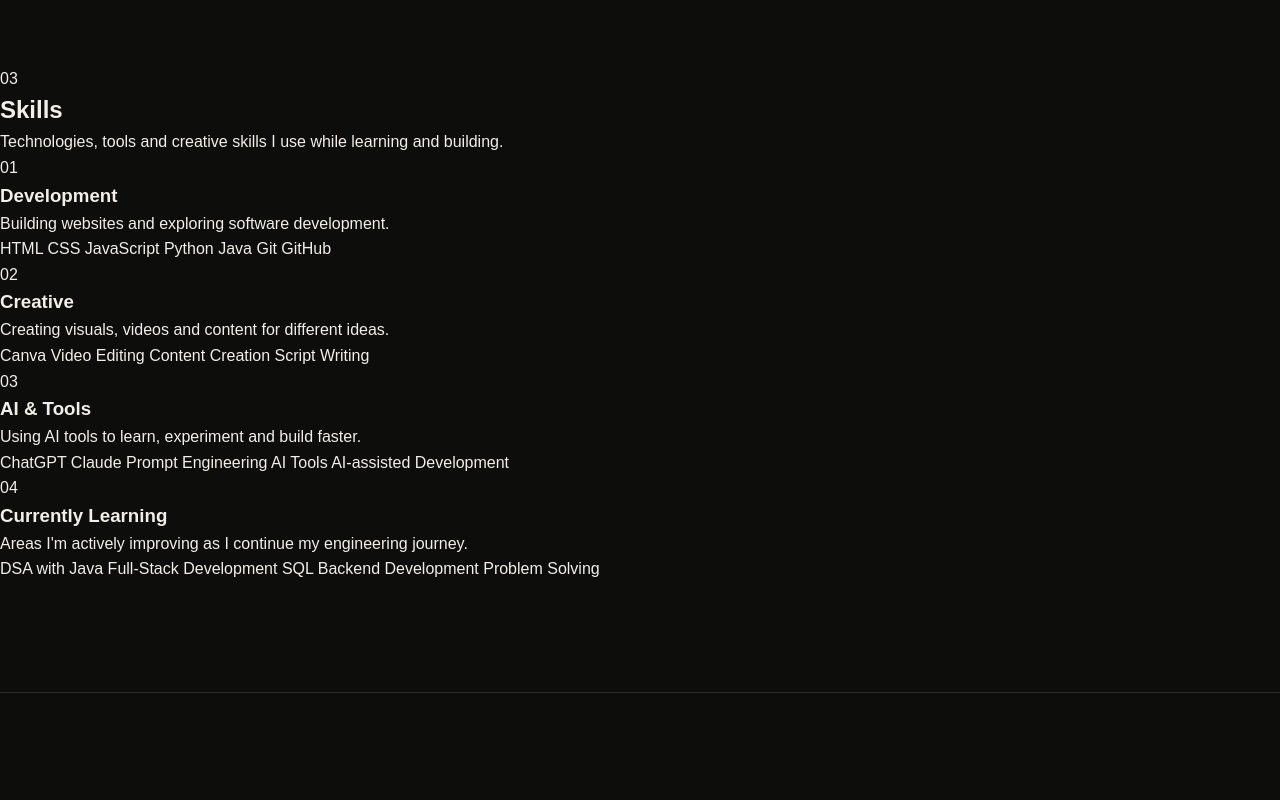
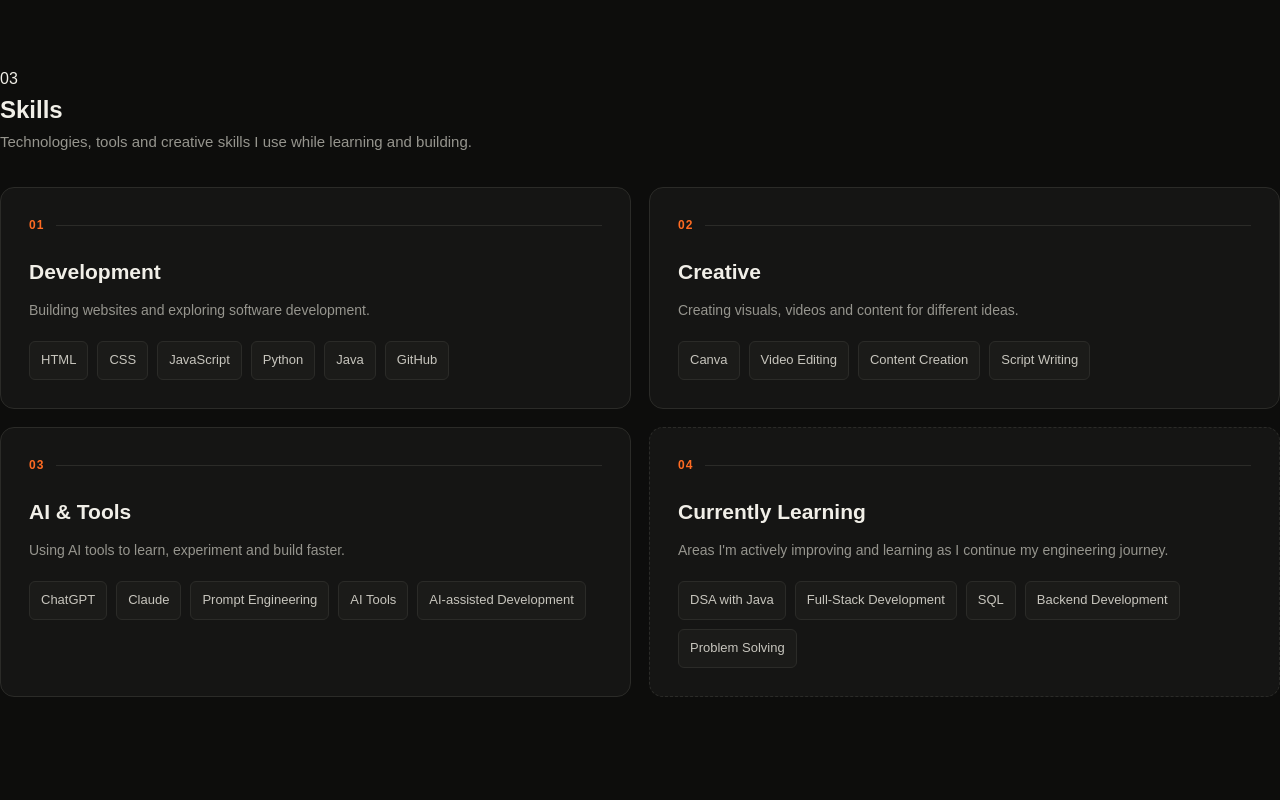
Before and after one commit to mudagalnihal99-lgtm/Portfolio-, a plain HTML site: page index.html in a window 1280 px wide. Shown: the part 1560-2360 px from the top of the page. Drawn offline with Linux system fonts and the light colour scheme.

Commit message:
Update index.html

```diff
--- a/index.html
+++ b/index.html
@@ -921,8 +921,141 @@
 
 </section>
 
+<style>
+/* =========================
+   SKILLS SECTION
+========================= */
+
+#skills{
+    width:100%;
+    box-sizing:border-box;
+}
+
+#skills *{
+    box-sizing:border-box;
+}
+
+#skills .skills-intro{
+    max-width:620px;
+    margin:0 0 32px;
+    color:var(--muted);
+    font-size:15px;
+    line-height:1.7;
+}
+
+#skills .skills-grid{
+    width:100%;
+    display:grid;
+    grid-template-columns:repeat(2,minmax(0,1fr));
+    gap:18px;
+}
+
+#skills .skill-card{
+    width:100%;
+    min-width:0;
+    padding:28px;
+    background:var(--surface);
+    border:1px solid var(--line);
+    border-radius:14px;
+    overflow:hidden;
+    transition:transform .3s ease,border-color .3s ease;
+}
+
+#skills .skill-card:hover{
+    transform:translateY(-5px);
+    border-color:var(--orange);
+}
+
+#skills .skill-top{
+    display:flex;
+    align-items:center;
+    gap:12px;
+    margin-bottom:20px;
+}
+
+#skills .skill-number{
+    color:var(--orange);
+    font-size:12px;
+    font-weight:700;
+    letter-spacing:1px;
+}
+
+#skills .skill-line{
+    height:1px;
+    flex:1;
+    background:var(--line);
+}
+
+#skills .skill-card h3{
+    margin:0 0 10px;
+    color:var(--text);
+    font-size:21px;
+}
+
+#skills .skill-card p{
+    margin:0 0 20px;
+    color:var(--muted);
+    font-size:14px;
+    line-height:1.6;
+}
+
+#skills .skill-tags{
+    display:flex;
+    flex-wrap:wrap;
+    gap:9px;
+}
+
+#skills .skill-tags span{
+    display:inline-block;
+    padding:8px 11px;
+    border:1px solid var(--line);
+    background:var(--surface2);
+    border-radius:6px;
+    color:#c7c5bd;
+    font-size:13px;
+}
+
+#skills .skill-card.learning{
+    border-style:dashed;
+}
+
+
+/* MOBILE */
+
+@media(max-width:700px){
+
+    #skills .skills-intro{
+        font-size:14px;
+        margin-bottom:24px;
+    }
+
+    #skills .skills-grid{
+        grid-template-columns:1fr;
+        gap:14px;
+    }
+
+    #skills .skill-card{
+        padding:22px;
+    }
+
+    #skills .skill-card h3{
+        font-size:19px;
+    }
+
+    #skills .skill-card p{
+        font-size:13px;
+    }
+
+    #skills .skill-tags span{
+        font-size:12px;
+        padding:7px 9px;
+    }
+}
+</style>
+
 
 <!-- SKILLS -->
+
 <section id="skills" class="section reveal">
 
     <div class="section-head">
@@ -936,8 +1069,8 @@
 
     <div class="skills-grid">
 
-        <!-- Development -->
         <div class="skill-card">
+
             <div class="skill-top">
                 <span class="skill-number">01</span>
                 <span class="skill-line"></span>
@@ -955,13 +1088,14 @@
                 <span>JavaScript</span>
                 <span>Python</span>
                 <span>Java</span>
-                <span>Git</span>
                 <span>GitHub</span>
             </div>
+
         </div>
 
-        <!-- Creative -->
+
         <div class="skill-card">
+
             <div class="skill-top">
                 <span class="skill-number">02</span>
                 <span class="skill-line"></span>
@@ -979,10 +1113,12 @@
                 <span>Content Creation</span>
                 <span>Script Writing</span>
             </div>
+
         </div>
 
-        <!-- AI -->
+
         <div class="skill-card">
+
             <div class="skill-top">
                 <span class="skill-number">03</span>
                 <span class="skill-line"></span>
@@ -1001,10 +1137,12 @@
                 <span>AI Tools</span>
                 <span>AI-assisted Development</span>
             </div>
+
         </div>
 
-        <!-- Learning -->
+
         <div class="skill-card learning">
+
             <div class="skill-top">
                 <span class="skill-number">04</span>
                 <span class="skill-line"></span>
@@ -1013,7 +1151,7 @@
             <h3>Currently Learning</h3>
 
             <p>
-                Areas I'm actively improving as I continue my engineering journey.
+                Areas I'm actively improving  and learning as I continue my engineering journey.
             </p>
 
             <div class="skill-tags">
@@ -1023,12 +1161,12 @@
                 <span>Backend Development</span>
                 <span>Problem Solving</span>
             </div>
+
         </div>
 
     </div>
 
 </section>
-
 
 
 <!-- PROJECTS -->
@@ -1117,7 +1255,7 @@
 
 
 <div class="gallery-item">
-    <img src="Code%20bharat.jpg" alt="Code Bharat">
+    <img src="code-bharat.jpg" alt="Code Bharat">
          alt="Code Bharat">
     <div class="gallery-label">
         CODE BHARAT '25
```
